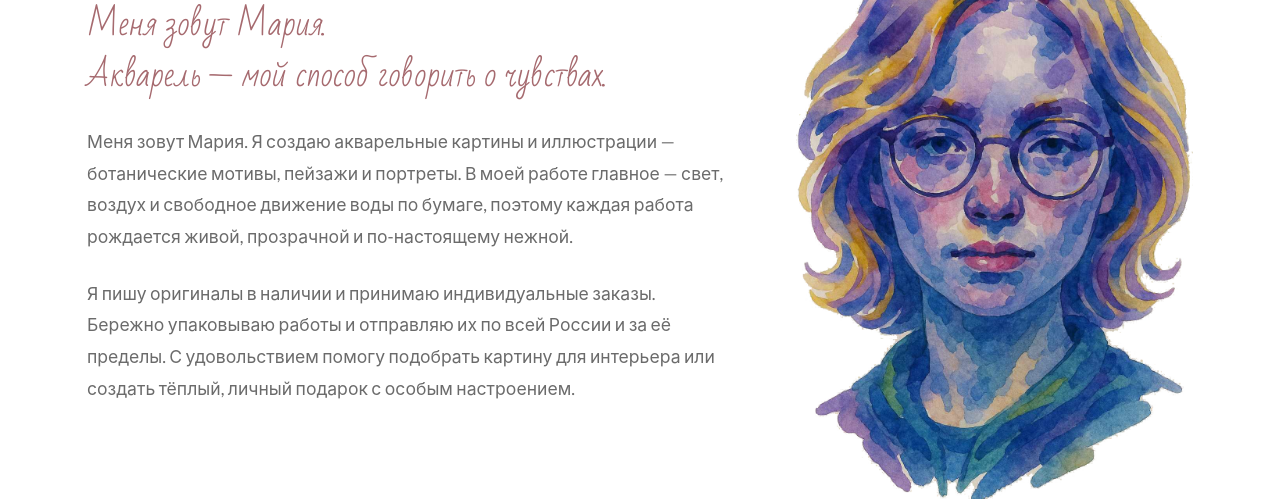
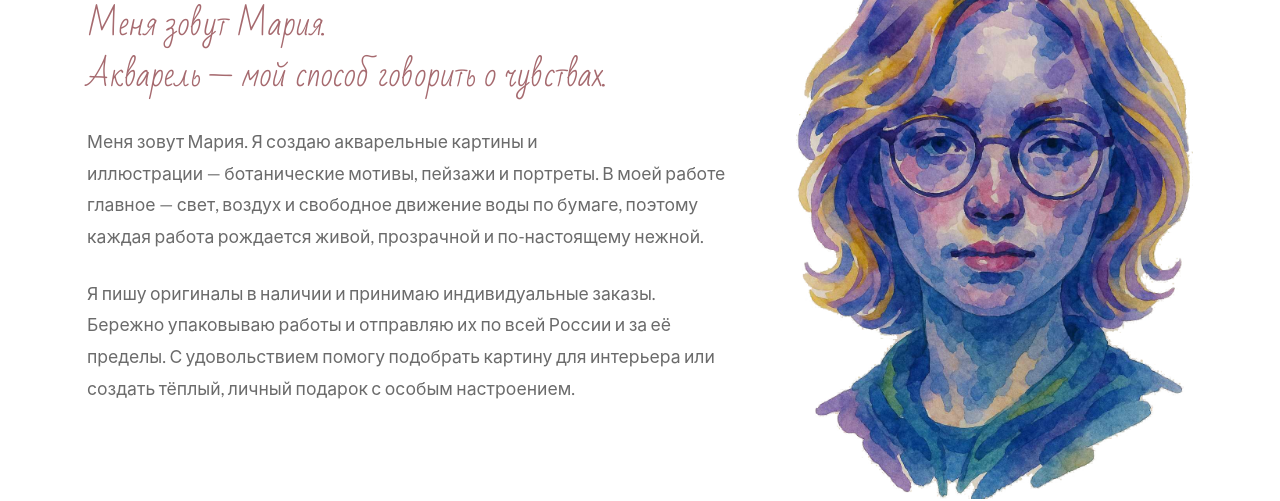
Before and after one commit to elexfreeman/maya-site, a Nuxt app: page / in a window 1280 px wide. Shown: the part 1120-1621 px from the top of the page. Built offline with nearby package versions, Linux system fonts and the light colour scheme; no server answers; a web font is replaced by a local one.

Commit message:
fix test

```diff
--- a/components/AboutSection.vue
+++ b/components/AboutSection.vue
@@ -13,16 +13,16 @@
                     </h3>
                     <p>
                         Меня зовут Мария. Я создаю акварельные картины и
-                        иллюстрации — ботанические мотивы, пейзажи и портреты. В
-                        моей работе главное — свет, воздух и свободное движение
+                        <span class="no-wrap">иллюстрации — ботанические</span> мотивы, пейзажи и портреты. В
+                        моей работе <span class="no-wrap">главное — свет,</span> воздух и свободное движение
                         воды по бумаге<span class="no-wrap">, поэтому</span>
-                        каждая работа рождается живой, прозрачной и
-                        по-настоящему нежной.
+                        каждая работа рождается живой, прозрачной <span class="no-wrap">и
+                        по-настоящему</span> нежной.
                     </p>
                     <p>
                         Я пишу оригиналы в наличии и принимаю индивидуальные
                         заказы. Бережно упаковываю работы и отправляю их по всей
-                        России и за её пределы. С удовольствием помогу подобрать
+                        России и за её пределы. <span class="no-wrap">С удовольствием </span> помогу подобрать
                         картину для интерьера или создать тёплый, личный подарок
                         с особым настроением.
                     </p>
```
